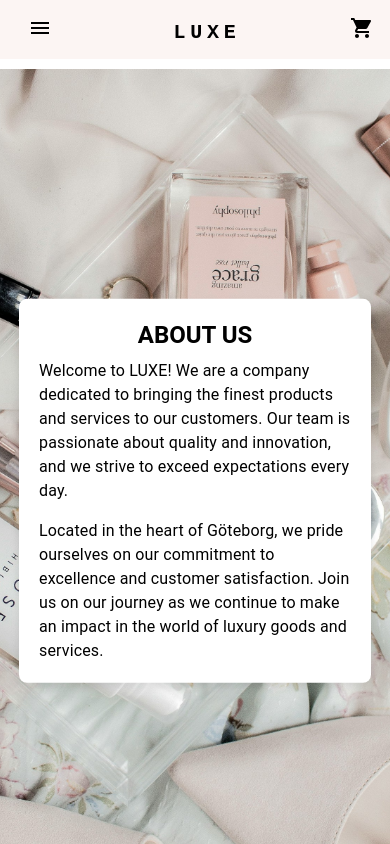
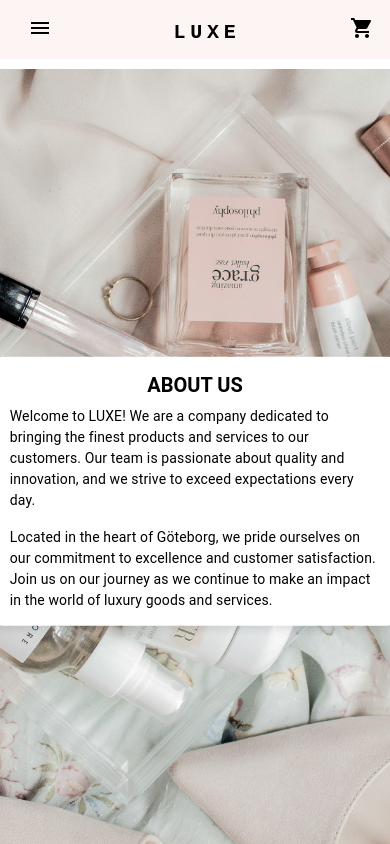
Before and after one commit to iiddaa96/luxe, a Next.js app: page /about-us in a window 390 px wide. Shown: the top 844 px of the page. Built offline with nearby package versions, Linux system fonts and the light colour scheme.

Commit message:
added about-us component

```diff
--- a/app/about-us/page.tsx
+++ b/app/about-us/page.tsx
@@ -18,37 +18,53 @@ function AboutUs() {
           alt="About Us Background"
           layout="fill"
           objectFit="cover"
-          style={{ zIndex: -1 }}
         />
         <Box
           sx={{
             position: "absolute",
             top: "50%",
             left: "50%",
-            width: "80%",
+            transform: "translate(-50%, -50%)",
+            width: "90%",
             maxWidth: "600px",
             backgroundColor: "white",
             padding: "20px",
             borderRadius: "8px",
             boxShadow: "0 4px 8px rgba(0, 0, 0, 0.1)",
-            transform: "translate(-50%, -50%)",
+            display: "flex",
+            flexDirection: "column",
+            alignItems: "center",
+            justifyContent: "center",
+            "@media (max-width: 600px)": {
+              width: "95%",
+              padding: "15px",
+            },
           }}
         >
           <Typography
-            sx={{ textAlign: "center", fontWeight: "bold" }}
+            sx={{
+              textAlign: "center",
+              fontWeight: "bold",
+              fontSize: { xs: "20px", sm: "24px" },
+            }}
             variant="h5"
             component="h2"
             gutterBottom
           >
             ABOUT US
           </Typography>
-          <Typography sx={{ marginBottom: "16px" }}>
+          <Typography
+            sx={{
+              marginBottom: "16px",
+              fontSize: { xs: "14px", sm: "16px" },
+            }}
+          >
             Welcome to LUXE! We are a company dedicated to bringing the finest
             products and services to our customers. Our team is passionate about
             quality and innovation, and we strive to exceed expectations every
             day.
           </Typography>
-          <Typography>
+          <Typography sx={{ fontSize: { xs: "14px", sm: "16px" } }}>
             Located in the heart of Göteborg, we pride ourselves on our
             commitment to excellence and customer satisfaction. Join us on our
             journey as we continue to make an impact in the world of luxury
```
